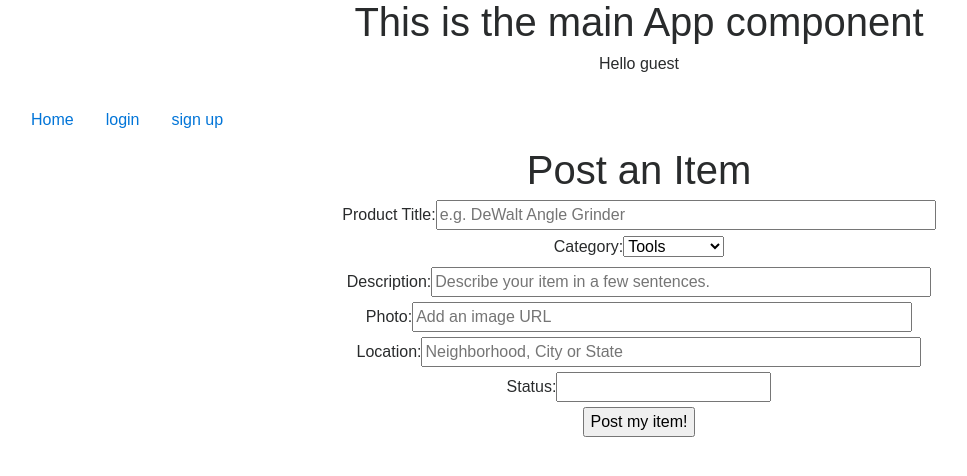
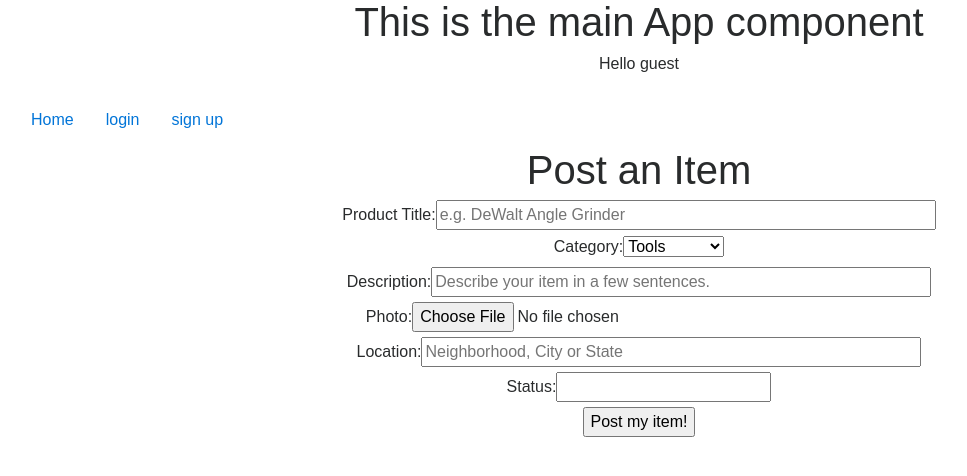
Before and after one commit to rsharar/BarterBorrow, a React (Create React App) app in the folder client/: page /user/post in a window 1280 px wide. Shown: the top 476 px of the page, without its empty margins (1-968 px from the left). Built offline with nearby package versions, Linux system fonts and the light colour scheme; no server answers.

Commit message:
img input is from file on device not URL

```diff
--- a/client/src/components/PostItem/PostItem.js
+++ b/client/src/components/PostItem/PostItem.js
@@ -14,6 +14,7 @@ class PostItemForm extends Component {
             imageurl: '',
             location: '',
             status: ''
+
         }
         this.handleSubmit = this.handleSubmit.bind(this)
         this.handleChange = this.handleChange.bind(this)
@@ -70,11 +71,6 @@ class PostItemForm extends Component {
                         <option value="crafts">Crafts</option>
                         <option value="electronics">Electronics</option>
                         <option value="other">Other</option>
-                        {/* <input
-                            type="submit"
-                            name="category"
-                            value={this.state.category}
-                        /> */}
                     </select>
                 </div>
                 <div className="postItemFields">
@@ -92,7 +88,7 @@ class PostItemForm extends Component {
                     <label htmlFor="imageURL">Photo: </label>
                     <input
                         className="formElement"
-                        type="text"
+                        type="file"
                         name="imageurl"
                         value={this.state.imageurl}
                         onChange={this.handleChange}
```
